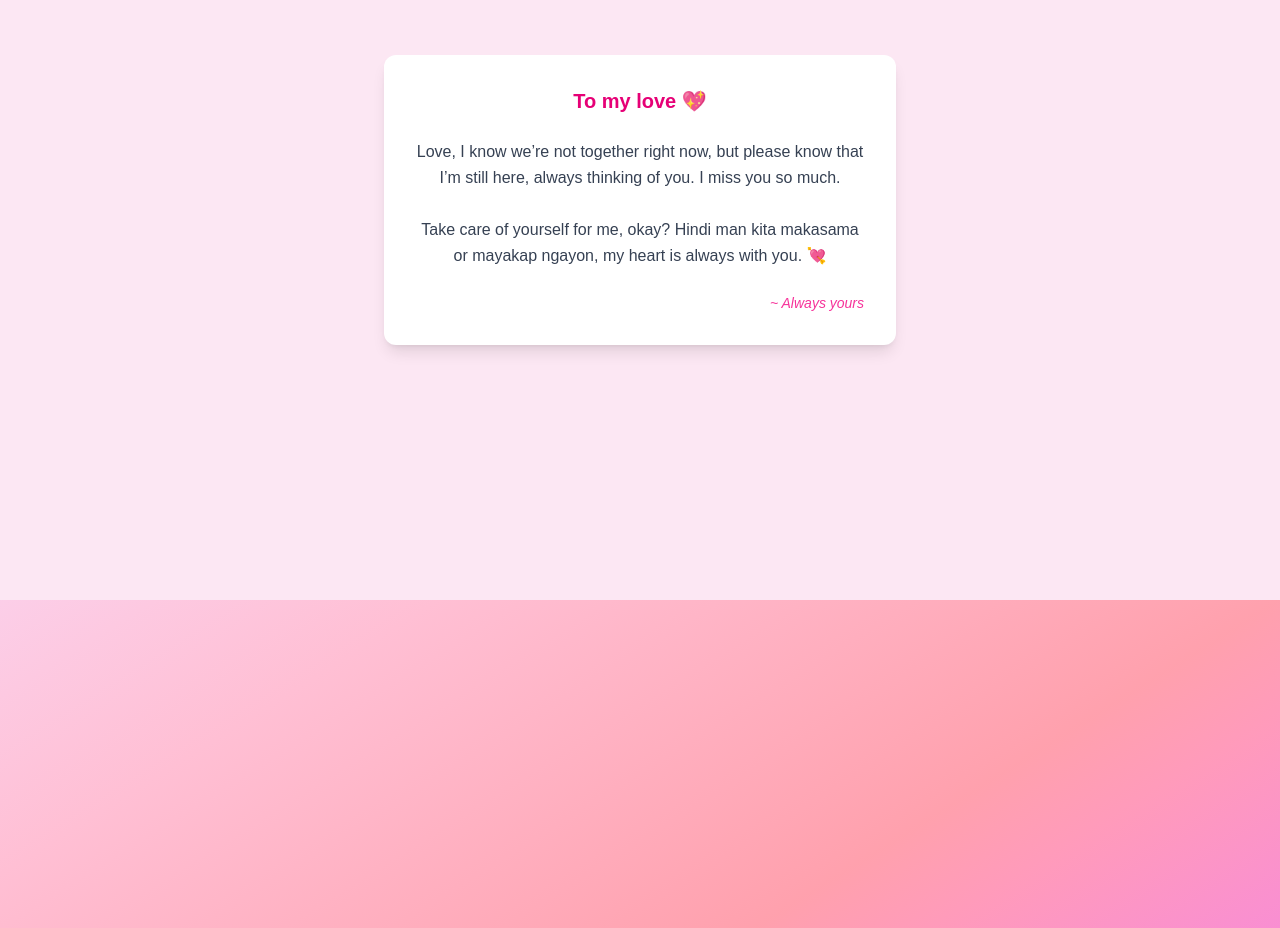
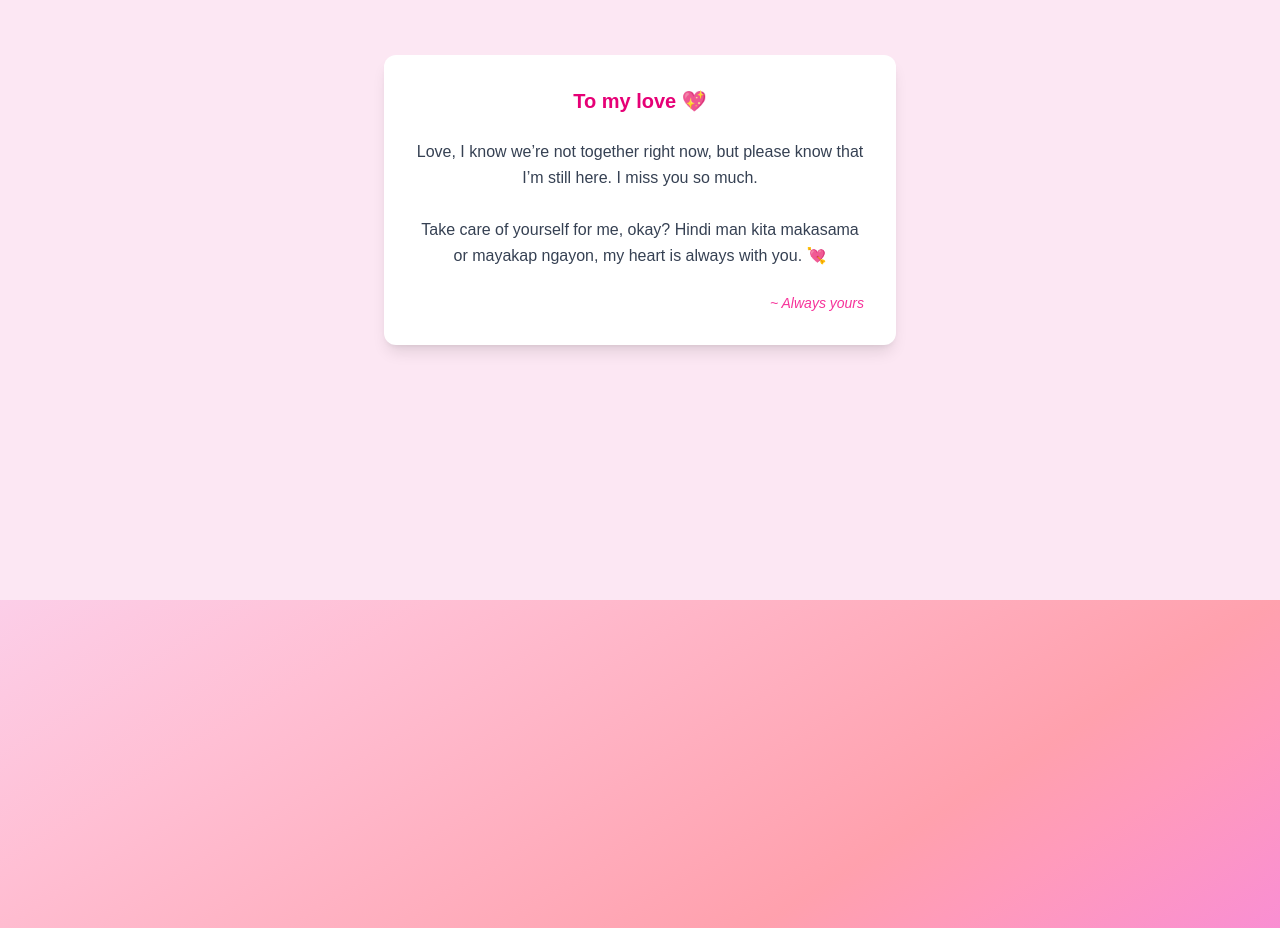
Before and after one commit to Feyded/my-love, a Next.js app: page / in a window 1280 px wide. Shown: the part 1800-2728 px from the top of the page. Built offline with nearby package versions, Linux system fonts and the light colour scheme.

Commit message:
remove: somewords

```diff
--- a/src/app/components/another-message.tsx
+++ b/src/app/components/another-message.tsx
@@ -7,7 +7,7 @@ export const AnotherMessage = () => {
         <h2 className="text-xl font-semibold text-pink-600">To my love 💖</h2>
         <p className="text-gray-700 leading-relaxed">
           Love, I know we’re not together right now, but please know that I’m
-          still here, always thinking of you. I miss you so much.
+          still here. I miss you so much.
           <br />
           <br />
           Take care of yourself for me, okay? Hindi man kita makasama or mayakap
```
